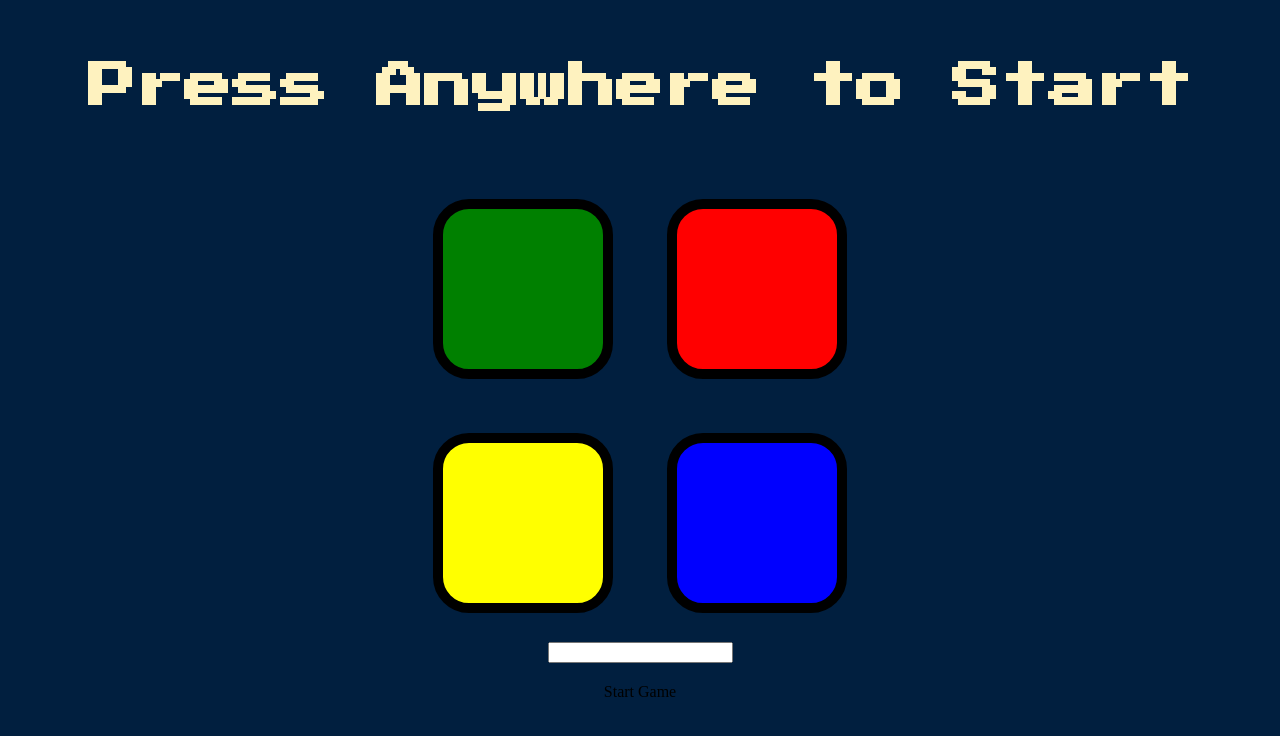
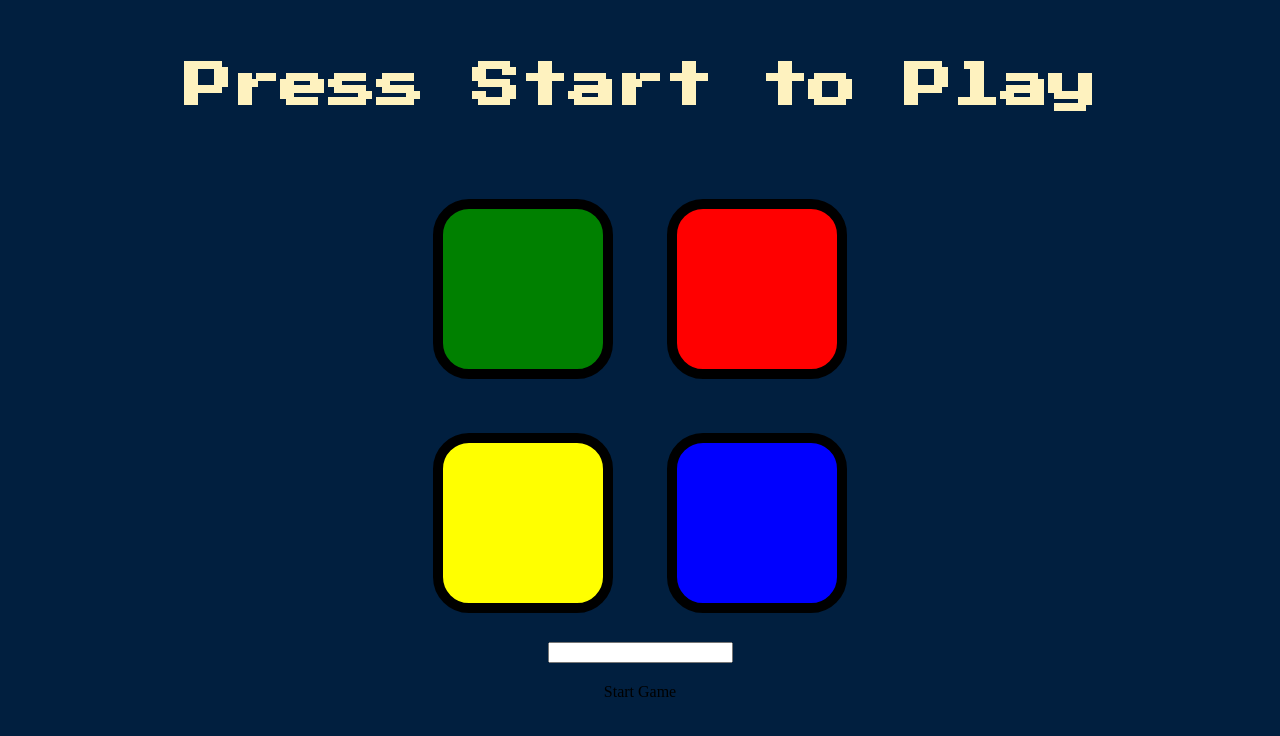
Before and after one commit to bhavinjain21/SimonGame, a plain HTML site: page index.html in a window 1280 px wide. Drawn offline with nearby package versions, Linux system fonts and the light colour scheme.

Commit message:
Update index.html

```diff
--- a/index.html
+++ b/index.html
@@ -7,7 +7,7 @@
   <link href="https://fonts.googleapis.com/css?family=Press+Start+2P" rel="stylesheet">
  </head>
  <body>
-  <h1>Press Anywhere to Start</h1>
+  <h1>Press Start to Play</h1>
   <div class="container">
    <div class="row">
     <div type="button" id="green" class="btn green">
```
